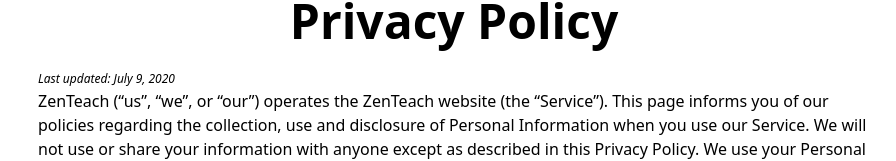
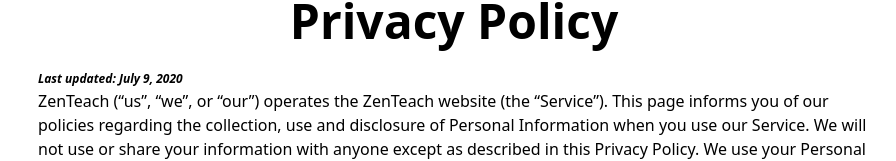
Before and after one commit to ZenTeach/next_zenteach, a Next.js app: page /privacy_policy in a window 1280 px wide. Shown: the part 172-333 px from the top of the page, without its empty margins (186-1082 px from the left). Built offline with nearby package versions, Linux system fonts and the light colour scheme.

Commit message:
Add bold font style to update date text

```diff
--- a/pages/privacy_policy.js
+++ b/pages/privacy_policy.js
@@ -5,7 +5,7 @@
 <SiteLayout>
 			<div className="h-full bg-grey mt-8 sm:mt-0 sm:py-12 max-w-4xl mx-auto px-8">
 				<h1 className="text-5xl text-center font-bold my-2">Privacy Policy</h1>
-				<small className="text-xs italic my-2">Last updated: July 9, 2020</small>
+				<small className="text-xs font-bold italic my-2">Last updated: July 9, 2020</small>
 				<p>
 					ZenTeach (“us”, “we”, or “our”) operates the ZenTeach website (the “Service”).
 
--- a/pages/terms_and_conditions.js
+++ b/pages/terms_and_conditions.js
@@ -5,7 +5,7 @@
 		<SiteLayout>
 			<div className="h-full bg-grey mt-8 sm:mt-0 sm:py-12 max-w-4xl mx-auto px-8">
 				<h1 className="text-5xl text-center font-bold my-2">Terms and Conditions</h1>
-				<small className="text-xs italic my-2">Last updated: July 9, 2020</small>
+				<small className="text-xs font-bold italic my-2">Last updated: July 9, 2020</small>
 				<p>
 					Please read these Terms of Use (“Terms”, “Terms of Use”) carefully
 					before using the https://zenteach.co.uk website (the “Service”)
```
